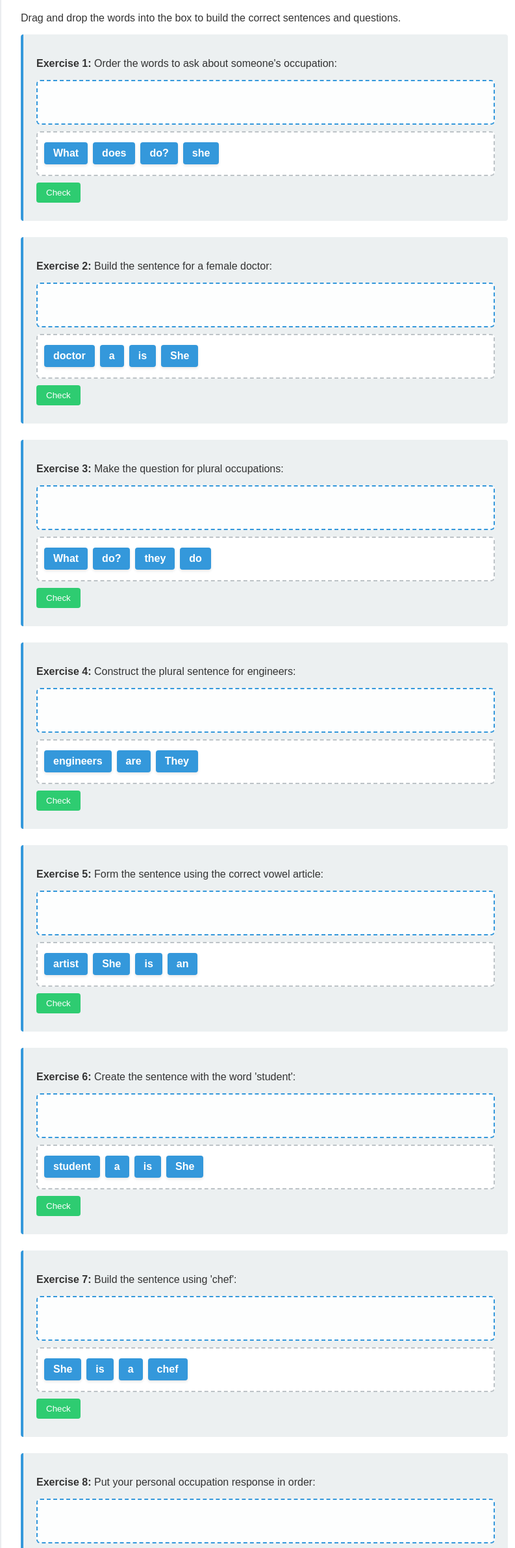
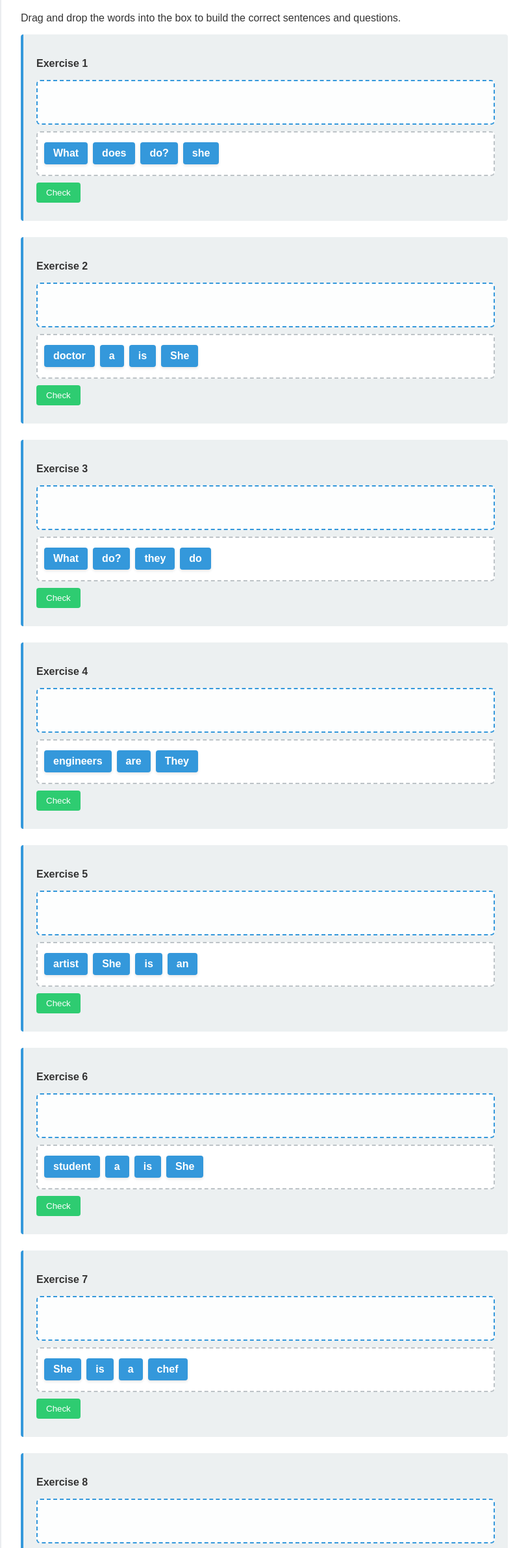
Before and after one commit to migue01-lab/mod1, a plain HTML site: page index.html in a window 1280 px wide. Shown: the part 111-2494 px from the top of the page at 65% size, without its empty margins (233-1026 px from the left). Drawn offline with Linux system fonts and the light colour scheme.

Commit message:
Update index.html

```diff
--- a/index.html
+++ b/index.html
@@ -91,16 +91,16 @@
 
     <script>
         const exercises = [
-            { id: 1, prompt: "Order the words to ask about someone's occupation:", words: ["What", "does", "she", "do?"], answer: "What does she do?" },
-            { id: 2, prompt: "Build the sentence for a female doctor:", words: ["She", "is", "a", "doctor"], answer: "She is a doctor" },
-            { id: 3, prompt: "Make the question for plural occupations:", words: ["What", "do", "they", "do?"], answer: "What do they do?" },
-            { id: 4, prompt: "Construct the plural sentence for engineers:", words: ["They", "are", "engineers"], answer: "They are engineers" },
-            { id: 5, prompt: "Form the sentence using the correct vowel article:", words: ["She", "is", "an", "artist"], answer: "She is an artist" },
-            { id: 6, prompt: "Create the sentence with the word 'student':", words: ["She", "is", "a", "student"], answer: "She is a student" },
-            { id: 7, prompt: "Build the sentence using 'chef':", words: ["She", "is", "a", "chef"], answer: "She is a chef" },
-            { id: 8, prompt: "Put your personal occupation response in order:", words: ["I", "am", "an", "English", "teacher"], answer: "I am an English teacher" },
-            { id: 9, prompt: "Organize the words to ask someone's age:", words: ["How", "old", "are", "you?"], answer: "How old are you?" },
-            { id: 10, prompt: "Arrange the words to state an age example:", words: ["I", "am", "32", "years", "old"], answer: "I am 32 years old" }
+            { id: 1, words: ["What", "does", "she", "do?"], answer: "What does she do?" },
+            { id: 2, words: ["She", "is", "a", "doctor"], answer: "She is a doctor" },
+            { id: 3, words: ["What", "do", "they", "do?"], answer: "What do they do?" },
+            { id: 4, words: ["They", "are", "engineers"], answer: "They are engineers" },
+            { id: 5, words: ["She", "is", "an", "artist"], answer: "She is an artist" },
+            { id: 6, words: ["She", "is", "a", "student"], answer: "She is a student" },
+            { id: 7, words: ["She", "is", "a", "chef"], answer: "She is a chef" },
+            { id: 8, words: ["I", "am", "an", "English", "teacher"], answer: "I am an English teacher" },
+            { id: 9, words: ["How", "old", "are", "you?"], answer: "How old are you?" },
+            { id: 10, words: ["I", "am", "32", "years", "old"], answer: "I am 32 years old" }
         ];
 
         const attempts = {};
@@ -113,7 +113,7 @@
             const div = document.createElement("div");
             div.className = "exercise";
             div.innerHTML = `
-                <p><strong>Exercise ${index + 1}:</strong> ${ex.prompt}</p>
+                <p><strong>Exercise ${index + 1}</strong></p>
                 <div class="drop-zone" id="drop-${ex.id}" ondragover="allowDrop(event)" ondrop="drop(event)"></div>
                 <div class="word-bank" id="bank-${ex.id}" ondragover="allowDrop(event)" ondrop="dropToBank(event)">
                     ${shuffledWords.map(w => `<div class="word-chip" draggable="true" ondragstart="drag(event)">${w}</div>`).join('')}
@@ -180,7 +180,7 @@
             } else {
                 attempts[id]++;
                 if (attempts[id] === 1) {
-                    feedback.textContent = "Incorrect. Check your order and try again!";
+                    feedback.textContent = "Incorrect. Try again!";
                     feedback.className = "feedback incorrect";
                 } else {
                     feedback.textContent = `Incorrect. The correct answer was: "${correctAnswer}"`;
```
